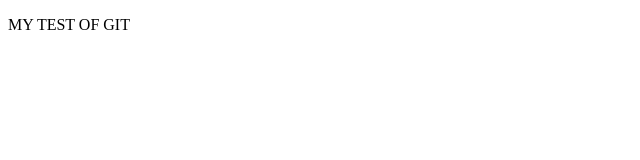
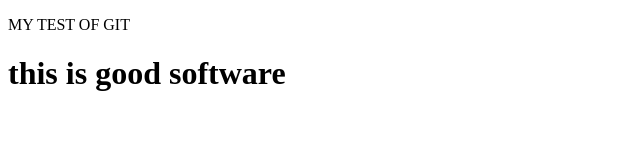
Before and after one commit to git-cyber2019/git-test, a plain HTML site: page index.html in a window 1280 px wide. Shown: the whole page, without its empty margins (0-640 px from the left). Drawn offline with Linux system fonts and the light colour scheme.

Commit message:
added h1

```diff
--- a/index.html
+++ b/index.html
@@ -9,5 +9,6 @@
 <body>
 
     <p>MY TEST OF GIT </p>
+    <h1>this is good software</h1>
 </body>
 </html>
```
